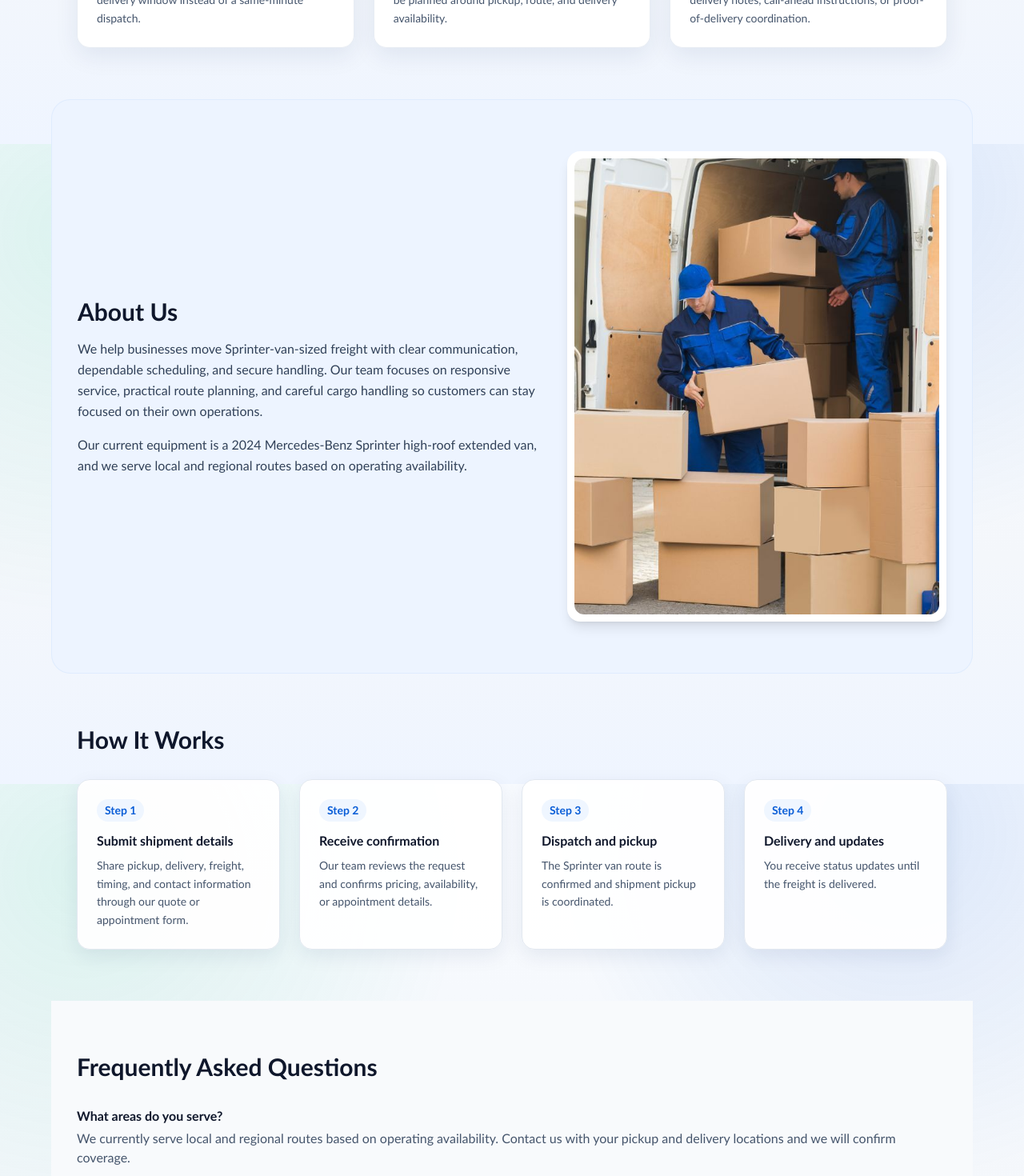
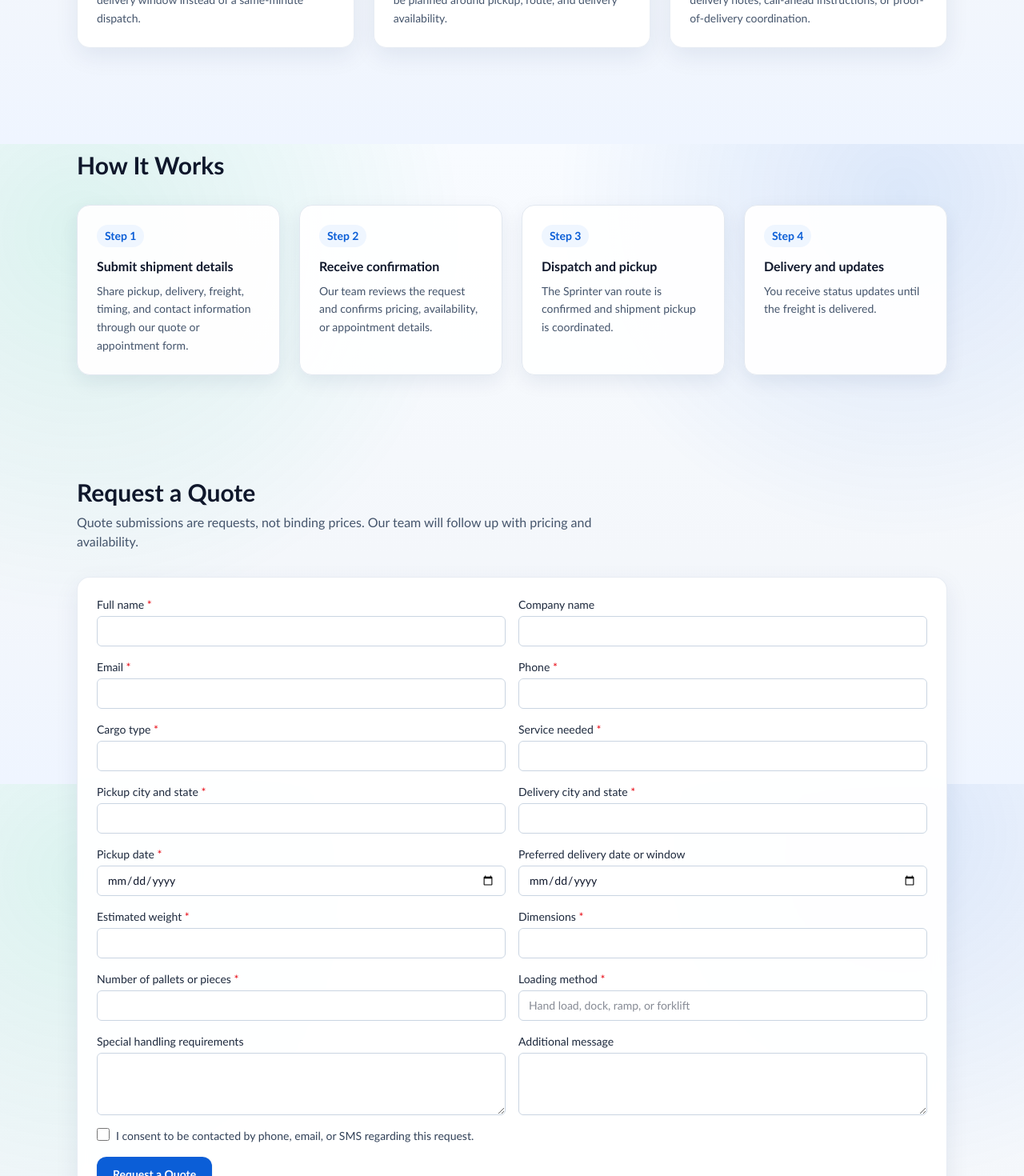
Before and after one commit to hub17/nextmove, a Next.js app: page / in a window 1280 px wide. Shown: the part 1420-2890 px from the top of the page at 80% size. Built offline with nearby package versions, Linux system fonts and the light colour scheme.

Commit message:
reordering sections

```diff
--- a/src/app/page.tsx
+++ b/src/app/page.tsx
@@ -1,10 +1,10 @@
 import { Hero } from "@/components/sections/Hero";
 import { TrustBar } from "@/components/sections/TrustBar";
 import { Services } from "@/components/sections/Services";
+import { Process } from "@/components/sections/Process";
+import { Contact } from "@/components/sections/Contact";
 import { About } from "@/components/sections/About";
-import { Process } from "@/components/sections/Process";
 import { Faq } from "@/components/sections/Faq";
-import { Contact } from "@/components/sections/Contact";
 
 export default function Home() {
   return (
@@ -12,10 +12,10 @@ export default function Home() {
       <Hero />
       <TrustBar />
       <Services />
+      <Process />
+      <Contact />
       <About />
-      <Process />
       <Faq />
-      <Contact />
     </>
   );
 }
```
